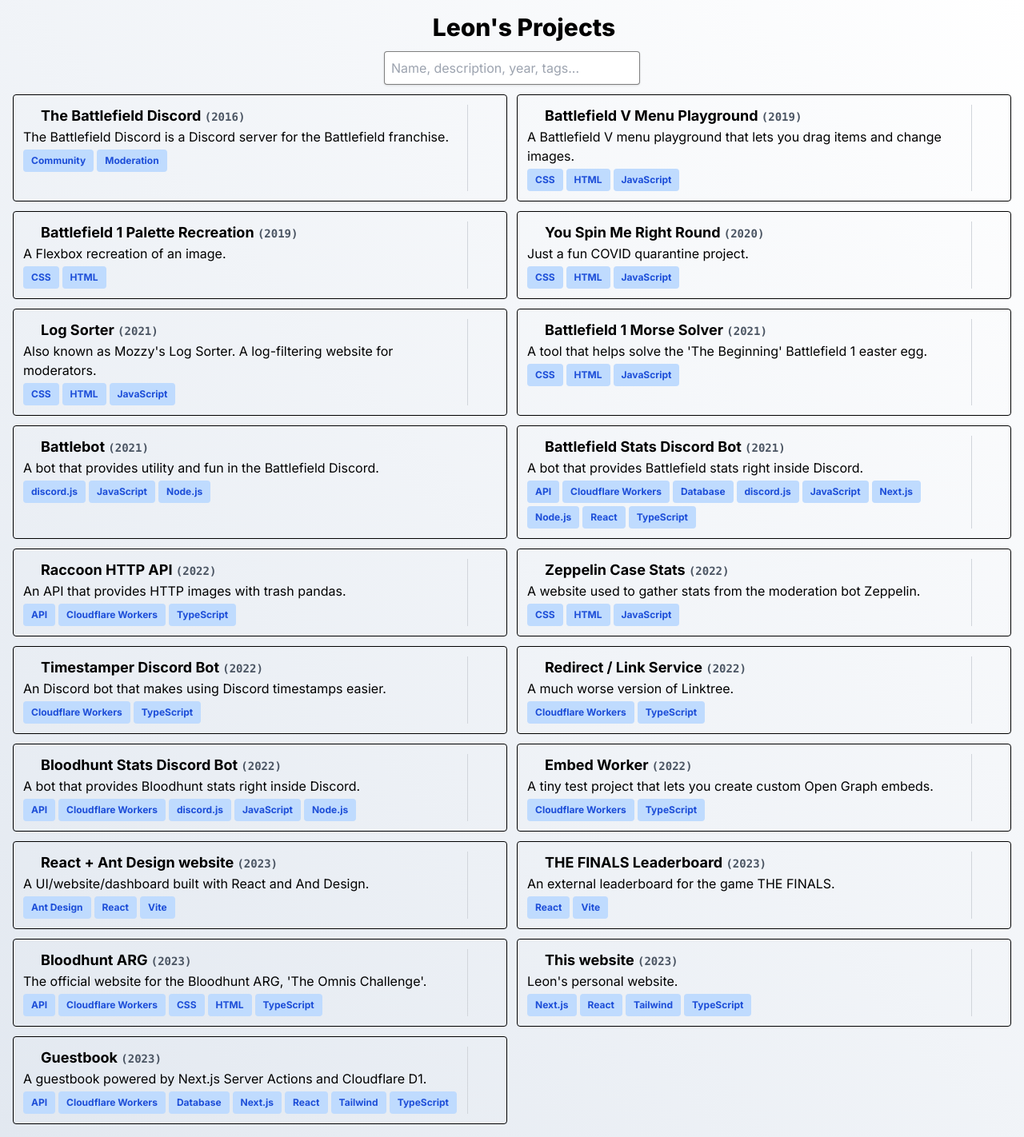
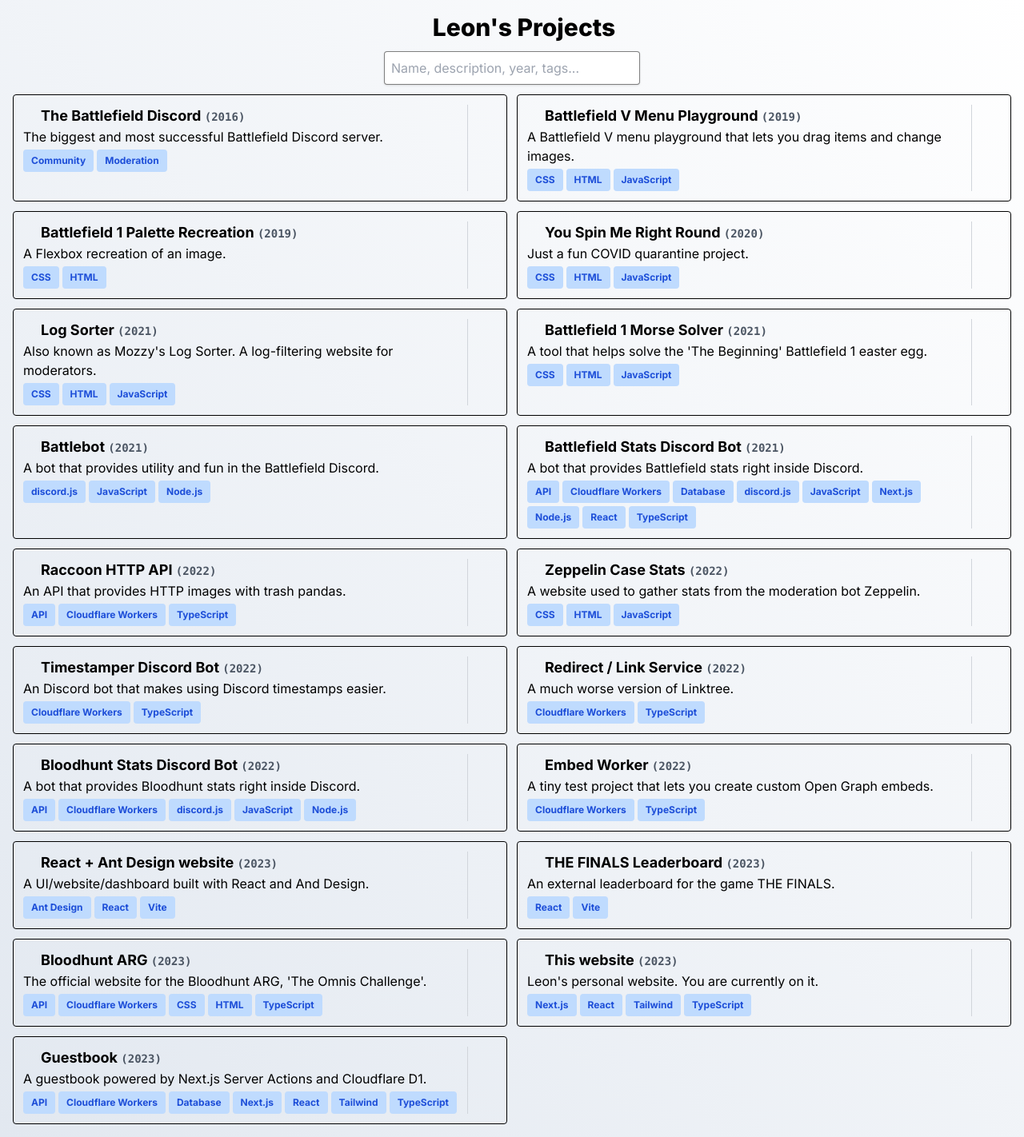
Before and after one commit to leonlarsson/leon-home, a Next.js app: page /projects in a window 1280 px wide. Shown: the whole page at 80% size. Built offline with nearby package versions, Linux system fonts and the light colour scheme; a web font is replaced by a local one.

Commit message:
projects: edit texts

```diff
--- a/app/(main)/projects/projects.ts
+++ b/app/(main)/projects/projects.ts
@@ -37,7 +37,7 @@ export default [
     name: "The Battlefield Discord",
     description:
       "The Battlefield Discord is a community Discord server for the Battlefield franchise.\nI have been helping build this community since 2016, and I am currently one of the owners.\nFrom 2018 to 2022, it was the official Discord server for the Battlefield franchise.\nI have seen it go from a couple thousand members to over 170,000 members.\nWe've always worked closely with EA/DICE.",
-    shortDescription: "The Battlefield Discord is a Discord server for the Battlefield franchise.",
+    shortDescription: "The biggest and most successful Battlefield Discord server.",
     year: "2016",
     tags: [tags.COMMUNITY, tags.MODERATION],
     images: [bfd1, bfd2],
@@ -77,7 +77,7 @@ export default [
   {
     slug: "log-sorter",
     name: "Log Sorter",
-    description: "My first actual useful project. It aims to help (Discord) moderators sort through massive amounts of logs in order to combat bot accounts.",
+    description: "My first actual useful project. It aims to help (Discord) moderators sort through massive amounts of logs in order to combat bot accounts.\nIt has proven to be very useful and has helped a lot of moderators.",
     shortDescription: "Also known as Mozzy's Log Sorter. A log-filtering website for moderators.",
     year: "2021",
     tags: [tags.HTML, tags.CSS, tags.JS],
@@ -237,7 +237,7 @@ export default [
   {
     slug: "bloodhunt-arg",
     name: "Bloodhunt ARG",
-    description: "A project I built for my role at Sharkmob. It is an ARG that we held for players that hundreds of players interacted with.",
+    description: "A project I built for my role at Sharkmob. It was an ARG that we created for the game Bloodhunt.\nOver 500 unique users from 50 different countries participated in the ARG.\nIt was a massive success in terms of satisfaction and engagement.",
     shortDescription: "The official website for the Bloodhunt ARG, 'The Omnis Challenge'.",
     year: "2023",
     tags: [tags.CLOUDFLARE_WORKERS, tags.HTML, tags.CSS, tags.TS, tags.API],
@@ -246,8 +246,8 @@ export default [
   {
     slug: "leon-home",
     name: "This website",
-    description: "This is the website you're currently on. It was created using Next.js 13 and was built with Tailwind.",
-    shortDescription: "Leon's personal website.",
+    description: "This is the website you're currently on. It is powered by Next.js 13 on Vercel and is styled with Tailwind.",
+    shortDescription: "Leon's personal website. You are currently on it.",
     year: "2023",
     tags: [tags.REACT, tags.NEXT, tags.TAILWIND, tags.TS],
     link: "/",
```
